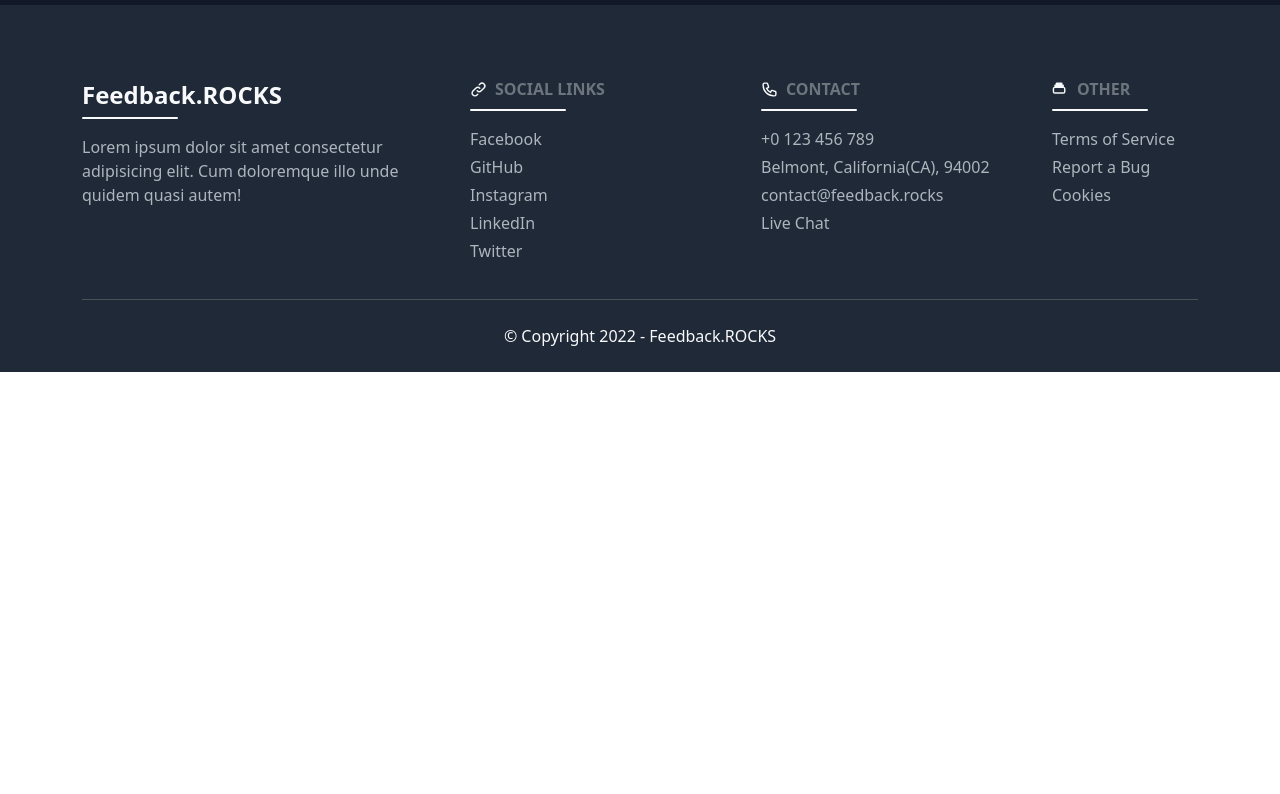
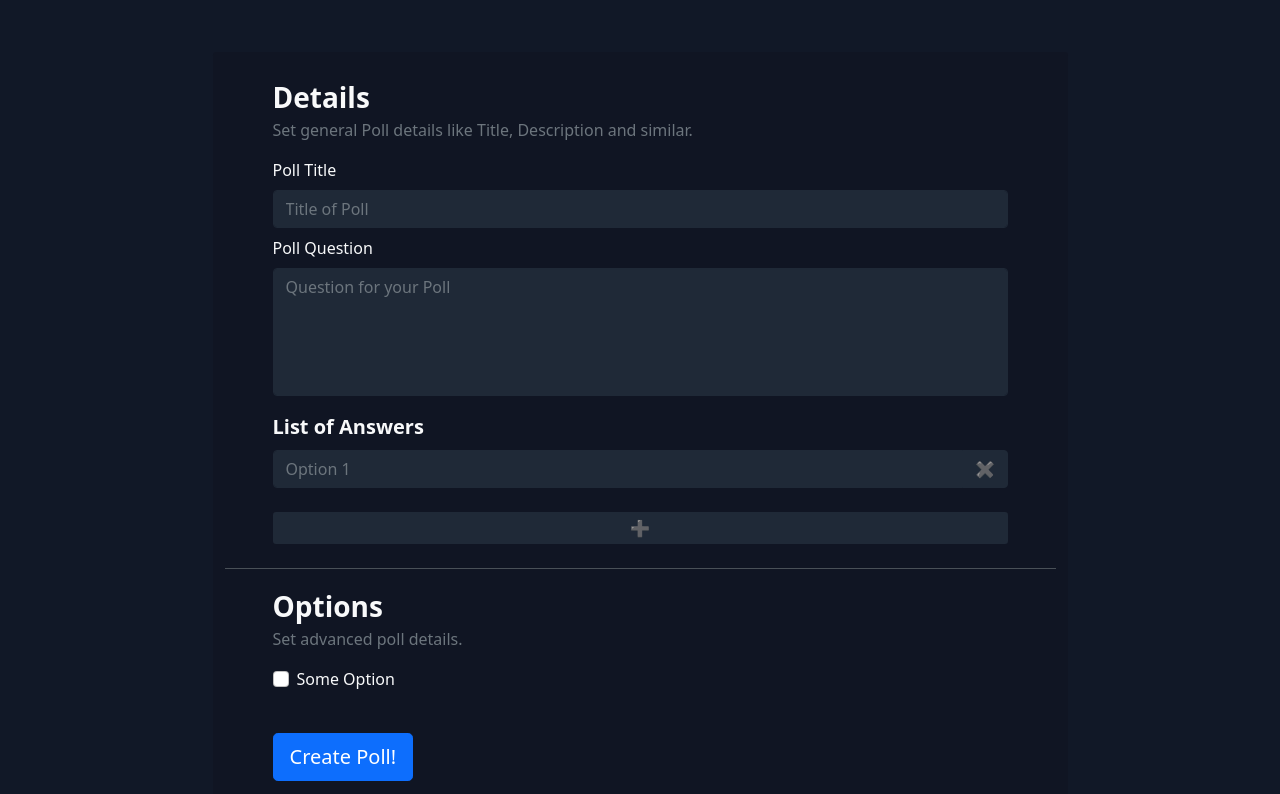
Before and after one commit to niikoolaa04/feedback-site, a Next.js app: page /polls/new in a window 1280 px wide. Shown: the part 346-1140 px from the top of the page. Before the commit the page ends 800 px from the top, so only its background shows below. Built offline with nearby package versions, Linux system fonts and the light colour scheme.

Commit message:
Started new

```diff
--- a/components/Other/Footer.js
+++ b/components/Other/Footer.js
@@ -25,27 +25,27 @@ export default function Footer() {
               <div className='bg-light rounded-1' style={{ width: "6rem", height: "2px" }} />
             </div>
             <ul className="list-unstyled mt-3">
-              <li className='pb-1 hoverSocial'>
+              <li className='pb-1 hoverEffect'>
                 <a href="" className="text-decoration-none">
                   <span className='text-gray500'>Facebook</span>
                 </a>
               </li>
-              <li className='pb-1 hoverSocial'>
+              <li className='pb-1 hoverEffect'>
                 <a href="" className="text-decoration-none -ms-1">
                   <span className='text-gray500'>GitHub</span>
                 </a>
               </li>
-              <li className='pb-1 hoverSocial'>
+              <li className='pb-1 hoverEffect'>
                 <a href="" className="text-decoration-none">
                   <span className='text-gray500'>Instagram</span>
                 </a>
               </li>
-              <li className='pb-1 hoverSocial'>
+              <li className='pb-1 hoverEffect'>
                 <a href="" className="text-decoration-none">
                   <span className='text-gray500'>LinkedIn</span>
                 </a>
               </li>
-              <li className='pb-1 hoverSocial'>
+              <li className='pb-1 hoverEffect'>
                 <a href="" className="text-decoration-none">
                   <span className='text-gray500'>Twitter</span>
                 </a>
@@ -56,7 +56,7 @@ export default function Footer() {
           <div className="text-center text-md-start col-md-3">
             <div className='d-flex justify-content-center justify-content-md-start'>
               <svg xmlns="http://www.w3.org/2000/svg" className='text-light pe-2' style={{ width: "25px", height: "25px" }} fill="none" viewBox="0 0 24 24" stroke="currentColor" strokeWidth={2}>
-                <path stroke-linecap="round" strokeLineJoin="round" d="M3 5a2 2 0 012-2h3.28a1 1 0 01.948.684l1.498 4.493a1 1 0 01-.502 1.21l-2.257 1.13a11.042 11.042 0 005.516 5.516l1.13-2.257a1 1 0 011.21-.502l4.493 1.498a1 1 0 01.684.949V19a2 2 0 01-2 2h-1C9.716 21 3 14.284 3 6V5z" />
+                <path strokeLinecap="round" strokeLinejoin="round" d="M3 5a2 2 0 012-2h3.28a1 1 0 01.948.684l1.498 4.493a1 1 0 01-.502 1.21l-2.257 1.13a11.042 11.042 0 005.516 5.516l1.13-2.257a1 1 0 011.21-.502l4.493 1.498a1 1 0 01.684.949V19a2 2 0 01-2 2h-1C9.716 21 3 14.284 3 6V5z" />
               </svg>
               <p className='text-uppercase mb-2 pb-0 fw-bold text-gray600'>Contact</p>
             </div>
@@ -74,7 +74,7 @@ export default function Footer() {
                 <span className='text-gray500 cursor' data-bs-toggle="tooltip" data-bs-placement="top" title="Click to Copy Email Address">contact@feedback.rocks</span>
               </li>
               <li className='pb-1'>
-                <a href="" className='text-decoration-none hoverSocial'>
+                <a href="" className='text-decoration-none hoverEffect'>
                   <span className='text-gray500'>Live Chat</span>
                 </a>
               </li>
@@ -92,17 +92,17 @@ export default function Footer() {
               <div className='bg-light rounded-1' style={{ width: "6rem", height: "2px" }} />
             </div>
             <ul className='list-unstyled mt-3'>
-              <li className='pb-1 hoverSocial'>
+              <li className='pb-1 hoverEffect'>
                 <a href="" className="text-decoration-none">
                   <span className='text-gray500'>Terms of Service</span>
                 </a>
               </li>
-              <li className='pb-1 hoverSocial'>
+              <li className='pb-1 hoverEffect'>
                 <a href="" className="text-decoration-none -ms-1">
                   <span className='text-gray500'>Report a Bug</span>
                 </a>
               </li>
-              <li className='pb-1 hoverSocial'>
+              <li className='pb-1 hoverEffect'>
                 <a href="" className="text-decoration-none">
                   <span className='text-gray500'>Cookies</span>
                 </a>
--- /dev/null
+++ b/components/Poll/Answers.js
@@ -0,0 +1,11 @@
+import { useState, useRef } from 'react'
+
+export default function Answers({ answers, setAnswers, inputRef, removeItem }) {
+
+  return answers.map((x, i) => (
+    <div className='input-group mb-3 d-flex'>
+      <input type="text" className="form-control border-start border-secdark bg-secdark text-light" ref={(el) => (inputRef.current[i] = el)} placeholder={"Option " + parseInt(i + 1)} key={i} />
+      <span className="border-secdark input-group-text bg-secdark cursor" onClick={(() => removeItem(i))} data-bs-toggle="tooltip" data-bs-placement="top" title="Remove this Answer" id="remove-option">✖</span>
+    </div>
+  ))
+}
--- a/pages/_app.js
+++ b/pages/_app.js
@@ -21,7 +21,8 @@ function MyApp({ Component, pageProps }) {
   return (
     <>
       <Head>
-        <script src="https://cdn.jsdelivr.net/npm/jquery@3.5.1/dist/jquery.slim.min.js" integrity="sha384-DfXdz2htPH0lsSSs5nCTpuj/zy4C+OGpamoFVy38MVBnE+IbbVYUew+OrCXaRkfj" crossorigin="anonymous"></script>
+        <script src="https://cdn.jsdelivr.net/npm/jquery@3.5.1/dist/jquery.slim.min.js" integrity="sha384-DfXdz2htPH0lsSSs5nCTpuj/zy4C+OGpamoFVy38MVBnE+IbbVYUew+OrCXaRkfj" crossOrigin="anonymous"></script>
+        <script src="https://cdn.jsdelivr.net/npm/bootstrap@4.6.1/dist/js/bootstrap.bundle.min.js" integrity="sha384-fQybjgWLrvvRgtW6bFlB7jaZrFsaBXjsOMm/tB9LTS58ONXgqbR9W8oWht/amnpF" crossorigin="anonymous"></script>
         <meta name="viewport" content="width=device-width, initial-scale=1" />
         <style>{dom.css()}</style>
       </Head>
--- a/pages/polls/new.js
+++ b/pages/polls/new.js
@@ -1,11 +1,29 @@
-import React from 'react'
+import { useState, useEffect, useRef } from 'react'
 import Head from 'next/head'
 import Navigation from '../../components/Navigation/Navigation'
 import Footer from '../../components/Other/Footer'
+import Answers from '../../components/Poll/Answers'
 
 export default function NewPoll() {
+  const [answers, setAnswers] = useState([''])
+  const inputRef = useRef([]);
+  const titleRef = useRef("");
+  const descriptionRef = useRef("");
+
+  const removeItem = (index) => {
+    /* Send Error Toast */
+    if(index == 0 && answers.length == 1) return;
+    let newAnswers = inputRef.current.map((x) => x?.value);
+    let indexAns = newAnswers.indexOf(inputRef.current[index]?.value);
+    let filter = newAnswers.filter((item, ind) => ind != indexAns)
+    console.log(filter)
+    setAnswers(filter)
+    // newAnswers.splice(indexAns, 1);
+    // setAnswers(newAnswers);
+  }
+
   return (
-    <div>
+    <div className='hideOverflow'>
       <Navigation active='polls' />
       <Head>
         <title>Feedback App - Create Poll</title>
@@ -14,7 +32,48 @@ export default function NewPoll() {
       </Head>
       <div>
         <div className="bg-maindark">
-          Test
+          <div className="container py-6">
+            <div className="row d-flex justify-content-center">
+              <div className="bg-bluedark w-75 rounded-1">
+                {/* FORMS */}
+                <div className='px-5 mb-3 border-bottom border-gray700'>
+                  <div className="titleSection pt-4">
+                    <p className='text-light fs-3 fw-bold mb-0'>Details</p>
+                    <p className='text-gray600'>Set general Poll details like Title, Description and similar.</p>
+                  </div>
+                  <div className="mb-2">
+                    <label htmlFor="pollTitle" className="form-label text-light">Poll Title</label>
+                    <input type="text" ref={titleRef} className="form-control border-secdark bg-secdark text-light" placeholder="Title of Poll" id="pollTitle" />
+                  </div>
+                  <div className="mb-2">
+                    <label htmlFor="pollQuestion" className="form-label text-light">Poll Question</label>
+                    <textarea className="form-control border-secdark bg-secdark text-light" placeholder="Question for your Poll" ref={descriptionRef} id="pollQuestion" style={{ height: "8rem", resize: "none" }} />
+                  </div>
+                  <div className="mb-2 mt-3">
+                    <p className='fs-5 text-light fw-bolder mb-2'>List of Answers</p>
+                    <Answers removeItem={removeItem} setAnswers={setAnswers} answers={answers} inputRef={inputRef} className="mb-4" />
+                    <div className='border-secdark bg-secdark text-light py-1 mt-4 mb-4 text-center rounded-1 hoverEffect cursor' onClick={(() => setAnswers([...answers, '']))}>➕</div>
+                  </div>
+                </div>
+                {/* OPTIONS */}
+                <div className="px-5 pb-4">
+                  <div>
+                    <p className='fs-3 text-light fw-bold mb-0'>Options</p>
+                    <p className='text-gray600'>Set advanced poll details.</p>
+                  </div>
+                  <div className="form-check">
+                    <input className="form-check-input" type="checkbox" value="" id="flexCheckDefault" />
+                    <label className="form-check-label text-light" htmlFor="flexCheckDefault">
+                      Some Option
+                    </label>
+                  </div>
+                </div>
+                <div className='px-5 py-3'>
+                  <button className="btn btn-primary btn-lg">Create Poll!</button>
+                </div>
+              </div>
+            </div>
+          </div>
         </div>
       </div>
       <Footer />
--- a/scss/bootstrap.scss
+++ b/scss/bootstrap.scss
@@ -7,12 +7,14 @@
 // 2. Include any default variable overrides here
 $maindark: rgb(17 24 39);
 $secdark: rgb(31 41 55);
+$bluedark: #101523;
 $custom-theme-colors: (
   "secdark": $secdark,
   "maindark": $maindark,
   "gray500": $gray-500,
   "gray600": $gray-600,
   "gray700": $gray-700,
+  "bluedark": $bluedark,
 );
 
 $spacers: (
--- a/styles/globals.css
+++ b/styles/globals.css
@@ -19,12 +19,12 @@ a {
   overflow-x: hidden;
 }
 
-.hoverSocial {
+.hoverEffect {
   opacity: 1;
   transition: all 0.3s ease-in-out;
 }
 
-.hoverSocial:hover {
+.hoverEffect:hover {
   opacity: 0.8;
 }
 
```
Also changed, not shown: scss/bootstrap.css, 1 other file (tests, documents, lock files or other folders).
